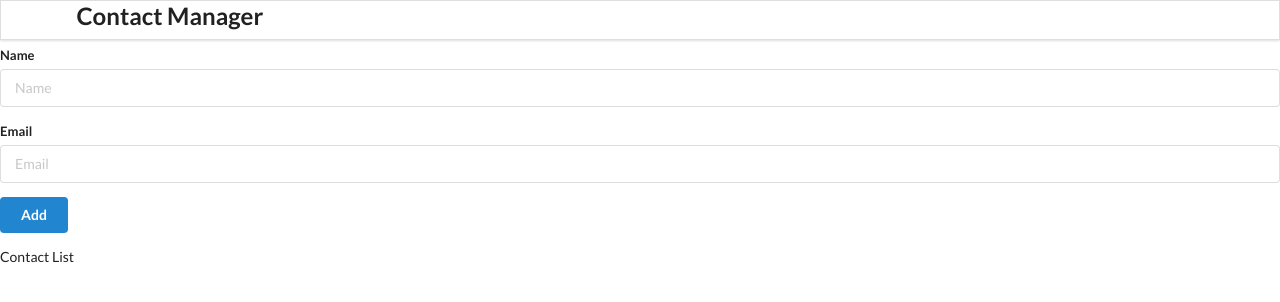
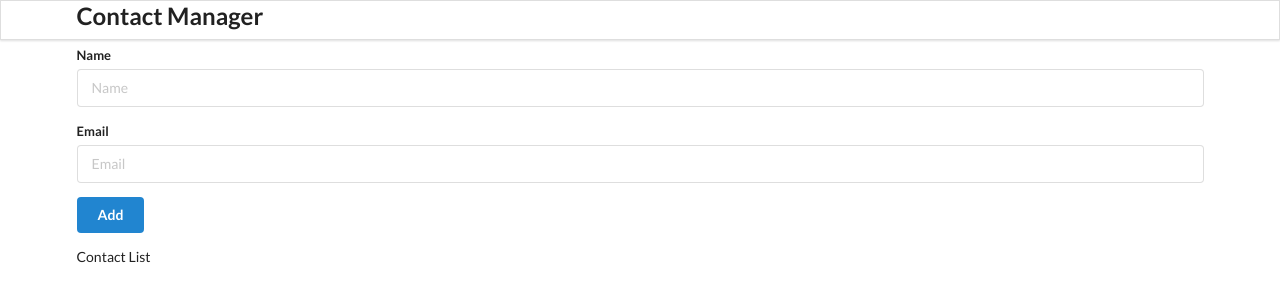
Before and after one commit to sruthipraveenkumargeetha/Contact-Manager-using-React-JS, a React (Create React App) app in the folder contact-app/: page / in a window 1280 px wide. Shown: the top 302 px of the page. Built offline with nearby package versions, Linux system fonts and the light colour scheme.

Commit message:
styling app component

```diff
--- a/contact-app/src/components/App.js
+++ b/contact-app/src/components/App.js
@@ -6,7 +6,7 @@ import './App.css';
 
 function App() {
   return (
-    <div>
+    <div className='ui container'>
       <Header />
       <AddContact />
       <ContactList />
```
